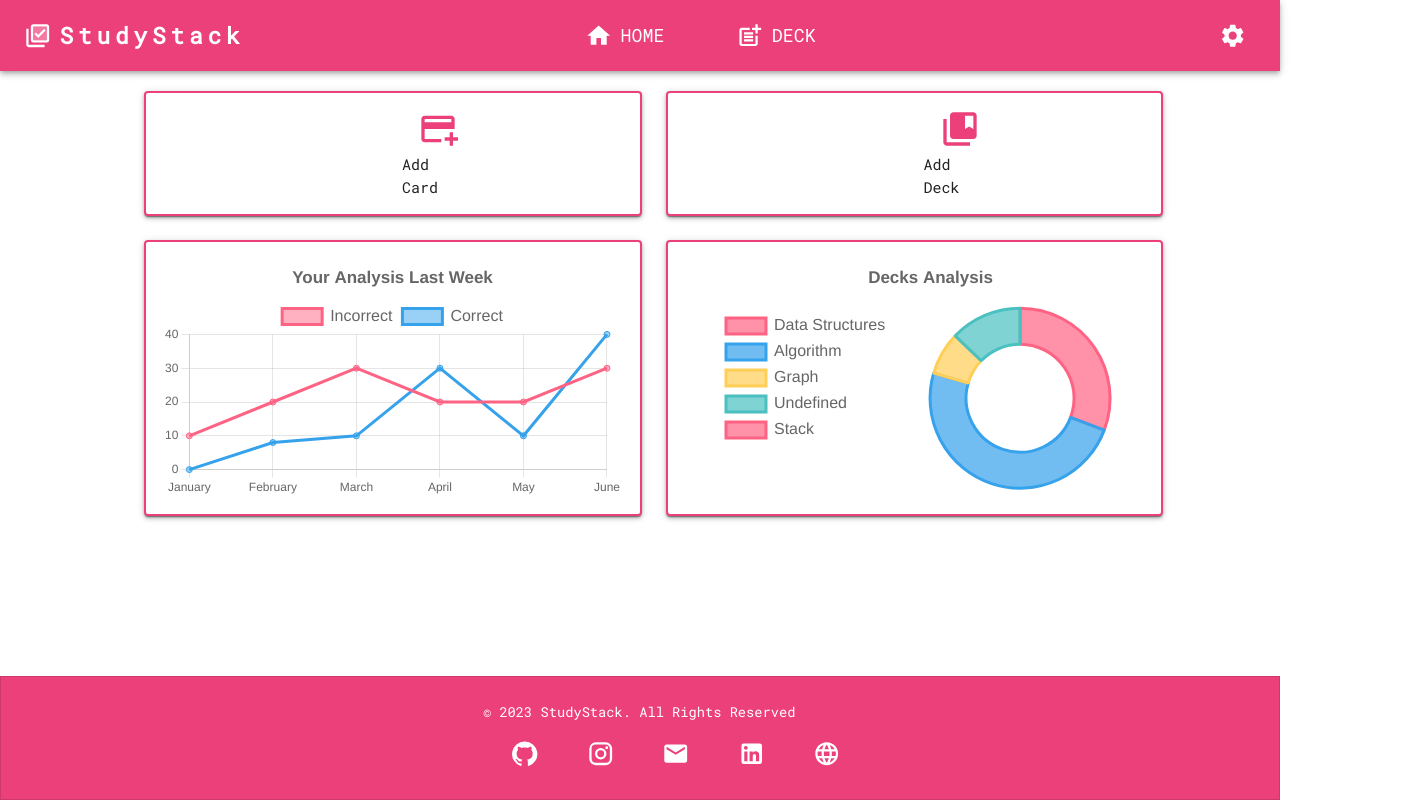
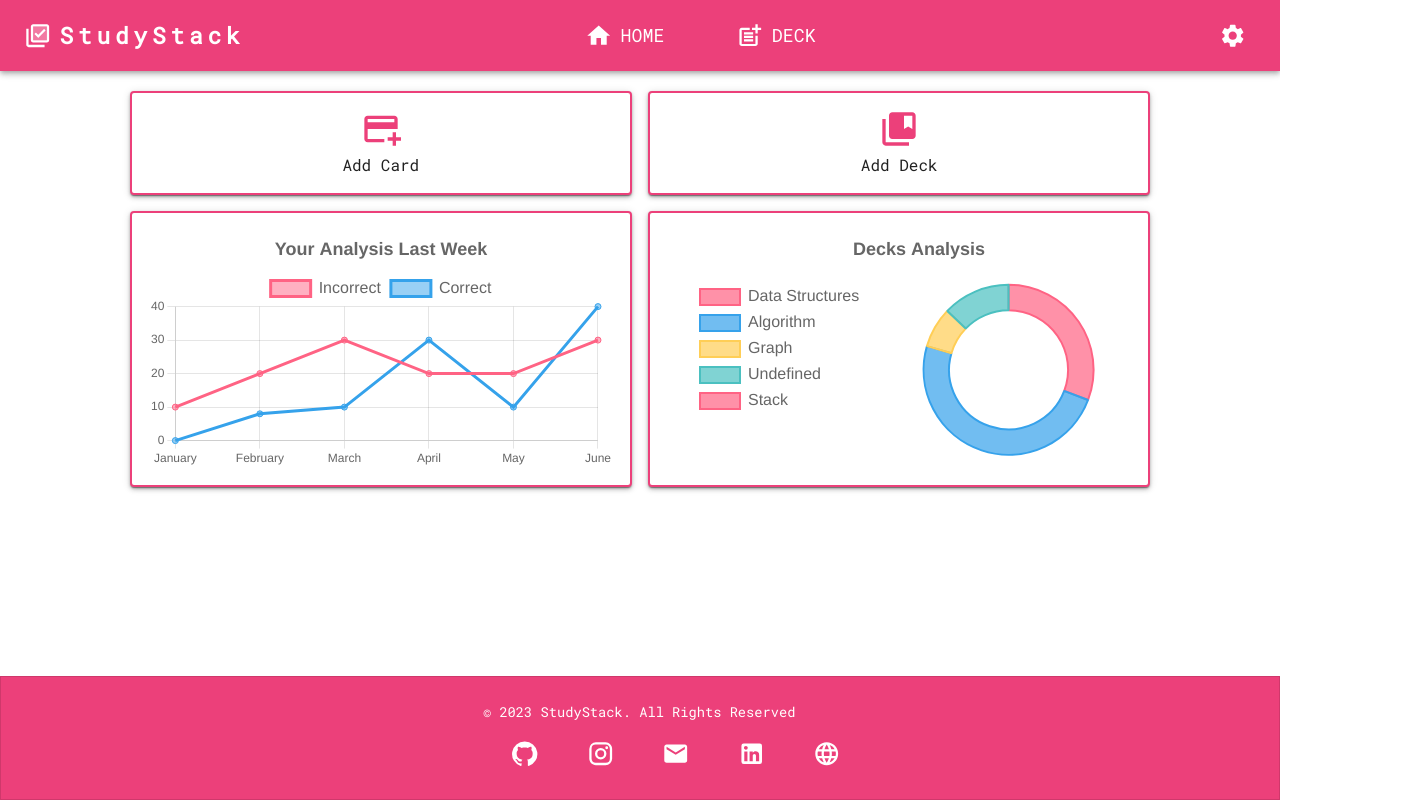
Before and after one commit to vanessadmello/StudyStack, a React (Create React App) app in the folder frontend/: page /home in a window 1280 px wide. Shown: the whole page, 1424 px wide, since content can reach past the window. Built offline with nearby package versions, Linux system fonts and the light colour scheme.

Commit message:
Changes to Home UI based on Proper Code Standards

```diff
--- a/frontend/src/pages/Home/components/AddCard.jsx
+++ b/frontend/src/pages/Home/components/AddCard.jsx
@@ -9,62 +9,35 @@ import AddCardIcon from "@mui/icons-material/AddCard";
 import CollectionsBookmarkIcon from "@mui/icons-material/CollectionsBookmark";
 
 export default function AddCard({ isCard }) {
+	const styles = {
+		fontSize: 40,
+		color: pink[400],
+	};
+
+	const data = isCard
+		? { text: "Add Card", icon: <AddCardIcon sx={styles} /> }
+		: {
+				text: "Add Deck",
+				icon: <CollectionsBookmarkIcon sx={styles} />,
+		  };
+
 	return (
 		<Paper elevation={3} square={false}>
 			<Card
 				sx={{
-					display: "flex",
-					border: "2px solid #ec407a",
-
-					pl:
-						window.innerWidth > 900
-							? window.innerWidth > 1100
-								? 30
-								: 23
-							: window.innerWidth > 700
-							? 10
-							: 2,
-					pr:
-						window.innerWidth > 900
-							? window.innerWidth > 1100
-								? 30
-								: 23
-							: window.innerWidth > 700
-							? 10
-							: 2,
+					border: `2.5px solid ${pink[400]}`,
+					flexGrow: 1,
+					textAlign: "center",
 				}}
 			>
-				{isCard ? (
-					<CardActionArea component="a" href="/addCard">
-						<CardContent>
-							<AddCardIcon
-								sx={{
-									fontSize: 40,
-									color: pink[400],
-									pl: 2,
-								}}
-							/>
-							<Typography sx={{ fontSize: 15 }}>
-								Add Card
-							</Typography>
-						</CardContent>
-					</CardActionArea>
-				) : (
-					<CardActionArea component="a" href="/addDeck">
-						<CardContent>
-							<CollectionsBookmarkIcon
-								sx={{
-									fontSize: 40,
-									color: pink[400],
-									pl: 2,
-								}}
-							/>
-							<Typography sx={{ fontSize: 15 }}>
-								Add Deck
-							</Typography>
-						</CardContent>
-					</CardActionArea>
-				)}
+				<CardActionArea component="a" href="/addCard">
+					<CardContent>
+						{data.icon}
+						<Typography sx={{ fontSize: 16 }}>
+							{data.text}
+						</Typography>
+					</CardContent>
+				</CardActionArea>
 			</Card>
 		</Paper>
 	);
--- a/frontend/src/pages/Home/components/DonutChart.jsx
+++ b/frontend/src/pages/Home/components/DonutChart.jsx
@@ -1,4 +1,5 @@
 import React from "react";
+import pink from "@mui/material/colors/pink";
 import Paper from "@mui/material/Paper";
 import Card from "@mui/material/Card";
 import { Chart as ChartJS, ArcElement, Tooltip, Legend } from "chart.js";
@@ -21,12 +22,12 @@ const options = {
 			display: true,
 			text: "Decks Analysis",
 			font: {
-				size: window.innerWidth > 450 ? 17 : 15,
+				size: window.innerWidth > 450 ? 18 : 15,
 			},
 		},
 	},
-	cutout: window.innerWidth > 450 ? "60%" : "70%",
-	radius: window.innerWidth > 450 ? (window.innerWidth > 800 ? 90 : 80) : 60,
+	cutout: "70%",
+	radius: window.innerWidth > 450 ? 85 : 60,
 	maintainAspectRatio: false,
 };
 
@@ -53,30 +54,28 @@ const data = {
 				"rgba(153, 102, 255, 1)",
 				"rgba(255, 159, 64, 1)",
 			],
-			borderWidth: window.innerWidth > 450 ? 3 : 2,
+			borderWidth: 2,
 		},
 	],
 };
 
 export default function DonutChart() {
-	var height = window.innerWidth < 1200 ? "225" : "240";
 	var style =
-		window.innerWidth > 800
+		window.innerWidth > 700
 			? {
-					display: "flex",
-					border: "2px solid #ec407a",
-					p: 2,
-					pl: 6,
-					pt: 2,
+					border: `2.5px solid ${pink[400]}`,
+					py: 2,
+					pl: 5,
 			  }
-			: { display: "flex", border: "2px solid #ec407a" };
+			: { border: `2.5px solid ${pink[400]}` };
+
 	return (
 		<Paper elevation={3} square={false}>
 			<Card sx={style}>
 				<Doughnut
 					data={data}
 					options={options}
-					height={height}
+					height={240}
 					sx={style}
 				/>
 			</Card>
--- a/frontend/src/pages/Home/components/LineChart.jsx
+++ b/frontend/src/pages/Home/components/LineChart.jsx
@@ -1,4 +1,7 @@
 import React from "react";
+import pink from "@mui/material/colors/pink";
+import Paper from "@mui/material/Paper";
+import Card from "@mui/material/Card";
 import {
 	Chart as ChartJS,
 	CategoryScale,
@@ -9,9 +12,7 @@ import {
 	Tooltip,
 	Legend,
 } from "chart.js";
-import {Line} from "react-chartjs-2";
-import Paper from "@mui/material/Paper";
-import Card from "@mui/material/Card";
+import { Line } from "react-chartjs-2";
 
 ChartJS.register(
 	CategoryScale,
@@ -38,7 +39,7 @@ const options = {
 			display: true,
 			text: "Your Analysis Last Week",
 			font: {
-				size: window.innerWidth > 450 ? 17 : 15,
+				size: window.innerWidth > 450 ? 18 : 15,
 			},
 		},
 	},
@@ -66,11 +67,15 @@ const data = {
 };
 
 export default function LineChart() {
-	var height = window.innerWidth < 1200 ? "225" : "240";
 	return (
 		<Paper elevation={3} square={false}>
-			<Card sx={{ display: "flex", border: "2px solid #ec407a", p: 2 }}>
-				<Line options={options} data={data} height={height} />
+			<Card
+				sx={{
+					border: `2.5px solid ${pink[400]}`,
+					p: 2,
+				}}
+			>
+				<Line options={options} data={data} height={240} />
 			</Card>
 		</Paper>
 	);
--- a/frontend/src/pages/Home/components/ShowChart.jsx
+++ b/frontend/src/pages/Home/components/ShowChart.jsx
@@ -6,70 +6,19 @@ import AddCard from "./AddCard";
 
 export default function ShowChart() {
 	return (
-		<div>
-			<Grid
-				container
-				spacing={2}
-				sx={{
-					mr: 2,
-					ml: 2,
-					display: { xs: "flex", md: "flex", sm: "none", lg: "none" },
-				}}
-			>
-				<Grid item md={5.6} xs={5}>
-					<AddCard isCard={true} />
-				</Grid>
-				<Grid item md={5.6} xs={5}>
-					<AddCard isCard={false} />
-				</Grid>
-				<Grid item md={5.6} xs={10}>
-					<LineChart></LineChart>
-				</Grid>
-				<Grid item md={5.6} xs={10}>
-					<DonutChart />
-				</Grid>
+		<Grid container spacing={2} justifyContent="center">
+			<Grid item xs={5} lg={4.8} sm={4.25}>
+				<AddCard isCard={true} />
 			</Grid>
-			<Grid
-				container
-				spacing={3}
-				sx={{ mr: 15, ml: 15, display: { xs: "none", lg: "flex" } }}
-			>
-				<Grid item lg={4.8}>
-					<AddCard isCard={true} />
-				</Grid>
-				<Grid item lg={4.8}>
-					<AddCard isCard={false} />
-				</Grid>
-				<Grid item lg={4.8}>
-					<LineChart></LineChart>
-				</Grid>
-				<Grid item lg={4.8}>
-					<DonutChart />
-				</Grid>
+			<Grid item xs={5} lg={4.8} sm={4.25}>
+				<AddCard isCard={false} />
 			</Grid>
-
-			<Grid
-				container
-				spacing={2}
-				sx={{
-					mr: 12,
-					ml: 12,
-					display: { xs: "none", sm: "flex", md: "none" },
-				}}
-			>
-				<Grid item sm={4.25}>
-					<AddCard isCard={true} />
-				</Grid>
-				<Grid item sm={4.25}>
-					<AddCard isCard={false} />
-				</Grid>
-				<Grid item sm={8.5}>
-					<LineChart></LineChart>
-				</Grid>
-				<Grid item sm={8.5}>
-					<DonutChart />
-				</Grid>
+			<Grid item xs={10} lg={4.8} sm={8.5}>
+				<LineChart />
 			</Grid>
-		</div>
+			<Grid item xs={10} lg={4.8} sm={8.5}>
+				<DonutChart />
+			</Grid>
+		</Grid>
 	);
 }
```
